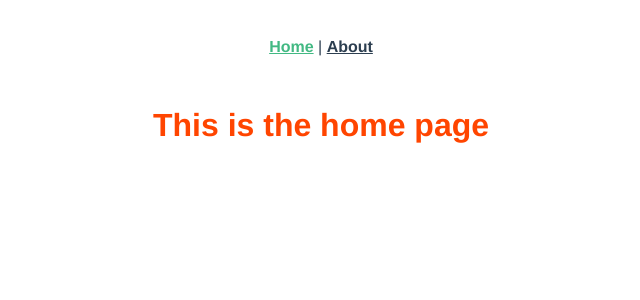
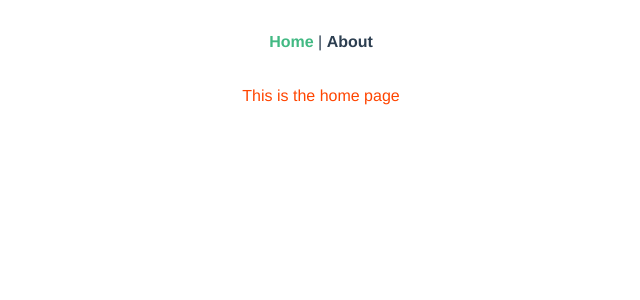
Before and after one commit to eclectic-coding/vue-chucksmith.dev, a Vue app: page /#/ in a window 1280 px wide. Shown: the top 300 px of the page, without its empty margins (319-959 px from the left). Built offline with nearby package versions, Linux system fonts and the light colour scheme.

Commit message:
Add tailwindcss

```diff
--- a/package.json
+++ b/package.json
@@ -11,6 +11,7 @@
     "core-js": "^3.6.5",
     "sass": "^1.26.11",
     "sass-loader": "^10.0.2",
+    "tailwindcss": "^1.8.10",
     "vue": "^3.0.0-0",
     "vue-router": "^4.0.0-0",
     "vuex": "^4.0.0-0"
--- /dev/null
+++ b/postcss.config.js
@@ -0,0 +1,6 @@
+module.exports = {
+  plugins: [
+    require('autoprefixer'),
+    require('tailwindcss'),
+  ]
+}
--- a/src/assets/main.scss
+++ b/src/assets/main.scss
@@ -1,3 +1,6 @@
+@tailwind base;
+@tailwind components;
+@tailwind utilities;
 
 h1 {
   color: orangered;
--- /dev/null
+++ b/tailwind.config.js
@@ -0,0 +1,25 @@
+module.exports = {
+  future: {
+    removeDeprecatedGapUtilities: true,
+    purgeLayersByDefault: true
+  },
+  purge: {
+    enabled: process.env.NODE_ENV === "production",
+    content: [
+      './public/**/*.html',
+      './src/**/*.vue'
+    ],
+    options: {
+      whitelistPatterns: [
+        /-(leave|enter|appear)(|-(to|from|active))$/,
+        /^(?!(|.*?:)cursor-move).+-move$/,
+        /^router-link(|-exact)-active$/
+      ]
+    }
+  },
+  theme: {
+    extend: {}
+  },
+  variants: {},
+  plugins: []
+}
```
Also changed, not shown: 1 other file (tests, documents, lock files or other folders).
